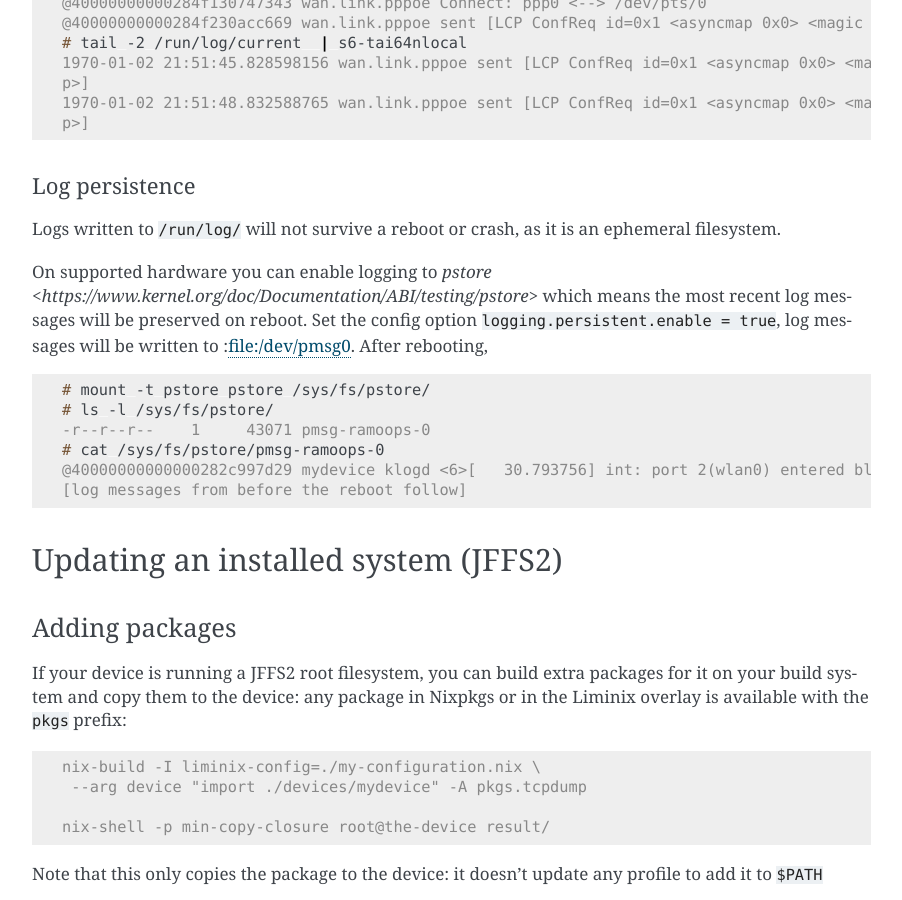
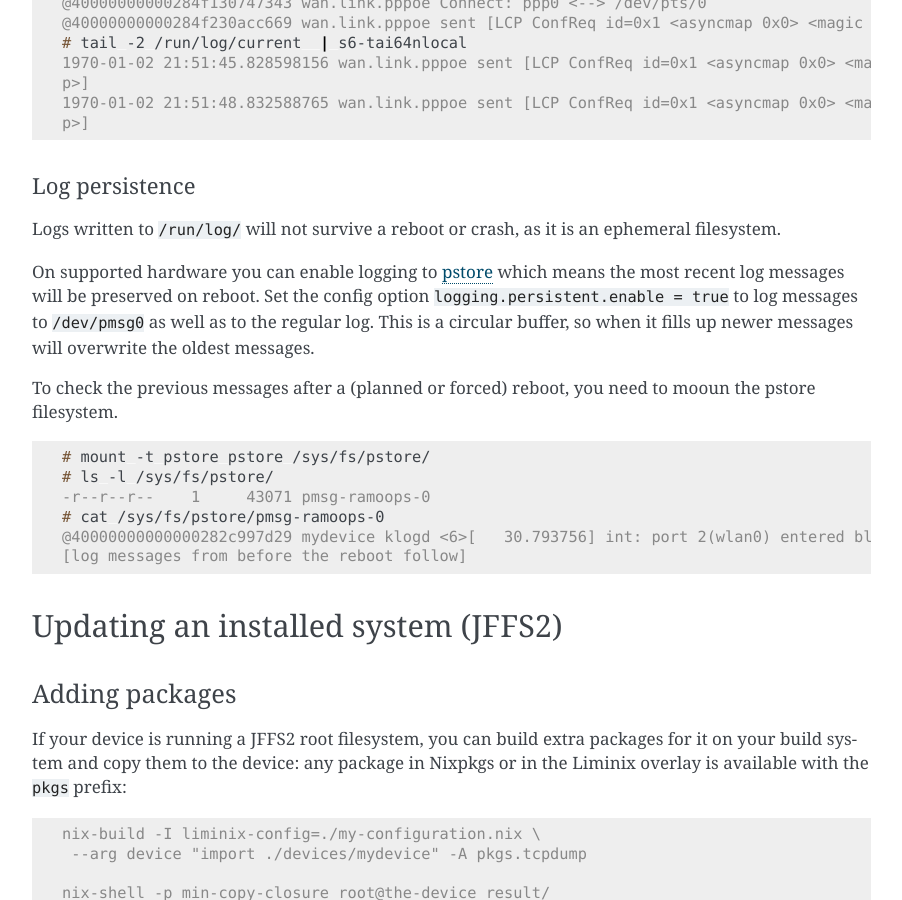
Before and after one commit to telent/liminix, a Sphinx documentation site: the page built from doc/admin.rst, in a window 1280 px wide and 900 px high, scrolled down 2210 px. Shown: the whole window, without its empty margins (282-1184 px from the left). Built offline with Sphinx 7.4.7, drawn with Linux system fonts in a browser that asks for light colours; pages that are not in the unit, such as notebooks, are missing from menus.

Commit message:
fix markup

```diff
--- a/doc/admin.rst
+++ b/doc/admin.rst
@@ -138,9 +138,15 @@ Logs written to :file:`/run/log/` will not survive a reboot or crash,
 as it is an ephemeral filesystem.
 
 On supported hardware you can enable logging to `pstore
-<https://www.kernel.org/doc/Documentation/ABI/testing/pstore>` which
-means the most recent log messages will be preserved on reboot.
-Set the config option ``logging.persistent.enable = true``, log messages will be written to :file:/dev/pmsg0.  After rebooting,
+<https://www.kernel.org/doc/Documentation/ABI/testing/pstore>`_ which
+means the most recent log messages will be preserved on reboot.  Set
+the config option ``logging.persistent.enable = true`` to log messages
+to :file:`/dev/pmsg0` as well as to the regular log. This is a
+circular buffer, so when it fills up newer messages will overwrite the
+oldest messages.
+
+To check the previous messages after a (planned or forced) reboot,
+you need to mooun the pstore filesystem.
 
 .. code-block:: console
 
```
